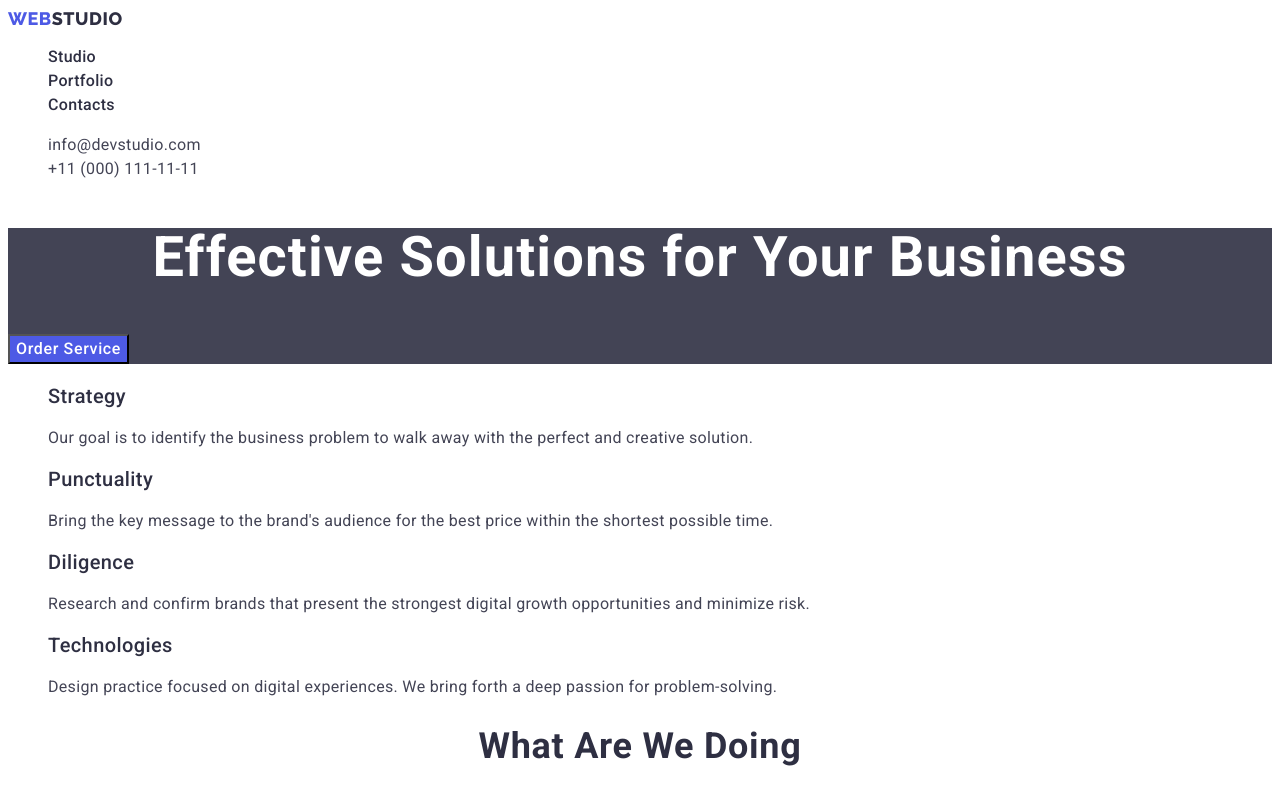
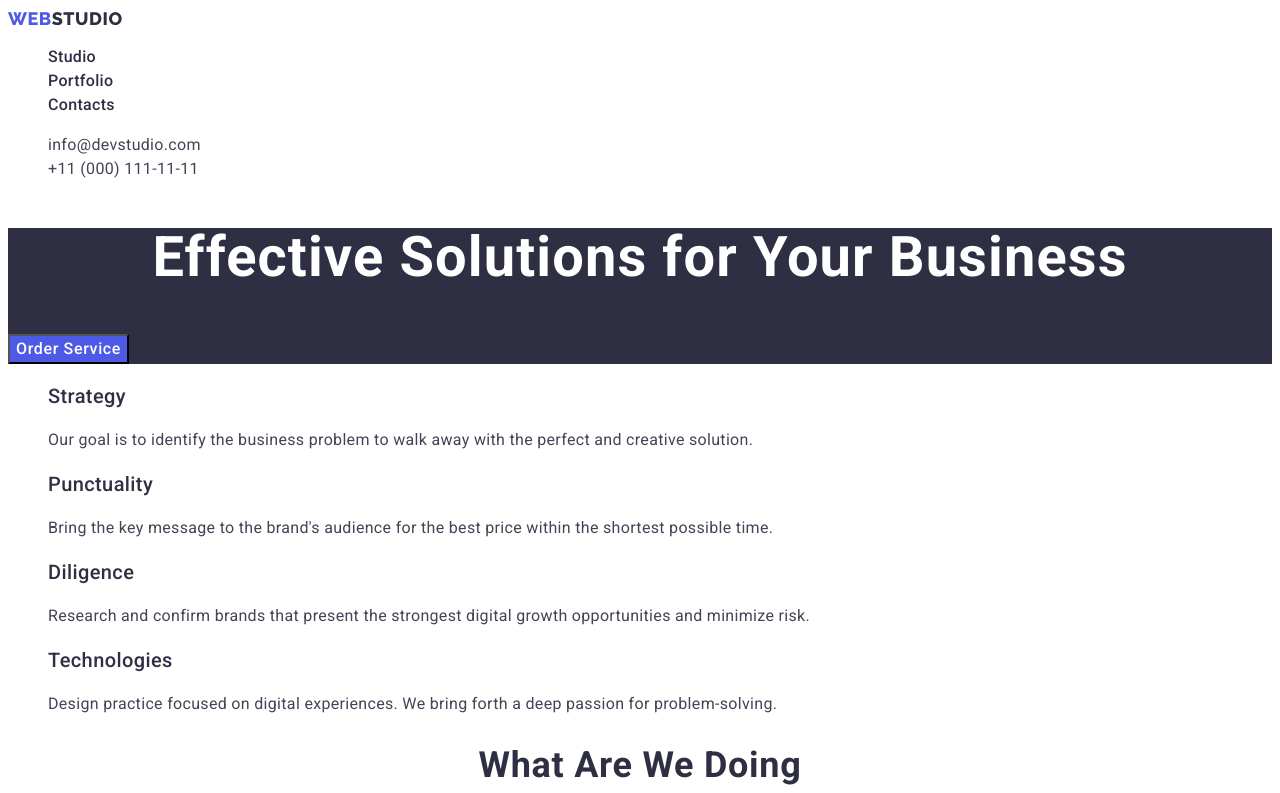
Before and after one commit to valyadum/goit-markup-hw-02, a plain HTML site: page index.html in a window 1280 px wide. Shown: the top 793 px of the page. Drawn offline with Linux system fonts and the light colour scheme.

```diff
--- a/css/styles.css
+++ b/css/styles.css
@@ -88,7 +88,7 @@ p{
     font-style: normal;
     font-weight: 400;
     font-size: 16px;
-    line-height: 1.2;
+    line-height: 1.5;
     letter-spacing: 0.02em;
 }
 footer {
@@ -124,7 +124,7 @@ text-transform: uppercase;
     color: var( --site-color-two);
 }
 .sec-one{
-    background-color: var(--site-color);
+    background-color: var(--site-color-two);
     color:var(--white);
 }
 .sec-four {
```
